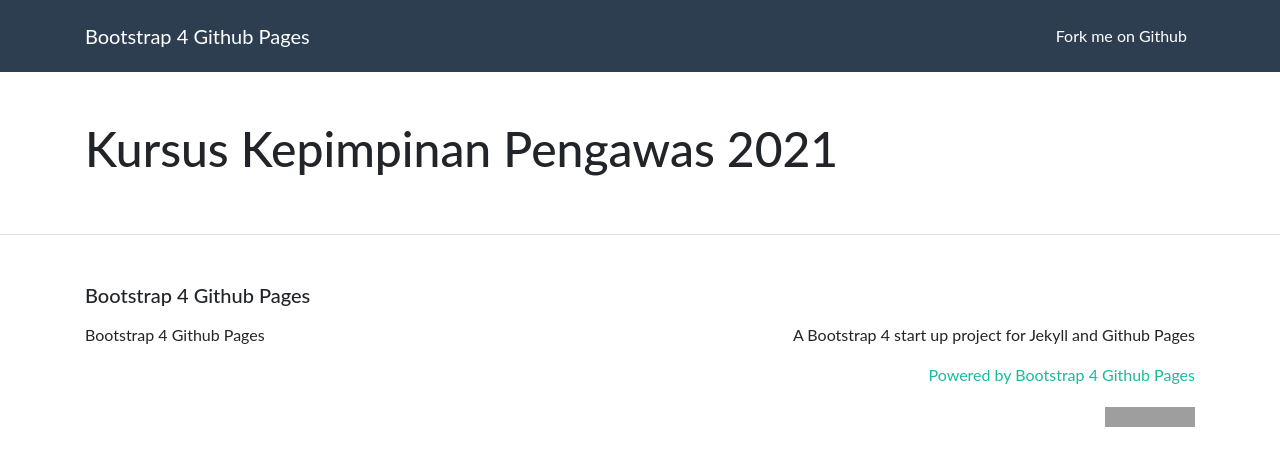
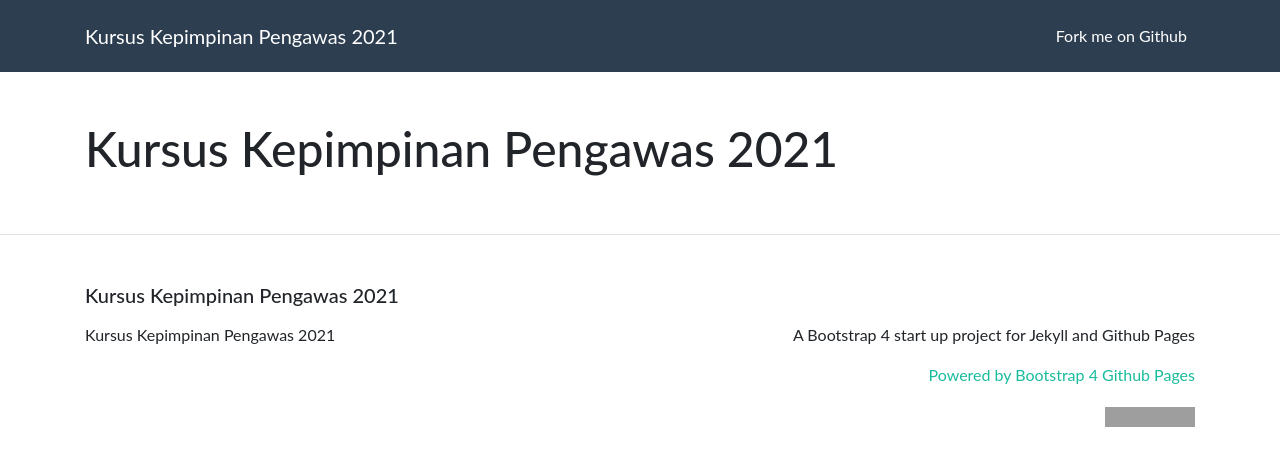
Before and after one commit to blurenciel/KPK2021, a Jekyll site: the page built from index.md, in a window 1280 px wide. Shown: the top 466 px of the page. Built offline with Jekyll 4.4.1, drawn with Linux system fonts in a browser that asks for light colours; grey boxes are pictures that could not be loaded.

Commit message:
Update _config.yml
change title, change repo url

```diff
--- a/_config.yml
+++ b/_config.yml
@@ -13,7 +13,7 @@
 # you will see them accessed via {{ site.title }}, {{ site.email }}, and so on.
 # You can create any custom variable you would like, and they will be accessible
 # in the templates via {{ site.myvariable }}.
-title: Bootstrap 4 Github Pages
+title: Kursus Kepimpinan Pengawas 2021
 email: ""
 description: >- # this means to ignore newlines until "baseurl:"
   A Bootstrap 4 start up project for Jekyll and Github Pages
@@ -22,7 +22,7 @@ description: >- # this means to ignore newlines until "baseurl:"
 #twitter_username: jekyllrb
 #github_username:  jekyll
 
-repository: "nicolas-van/bootstrap-4-github-pages"
+repository: "blurenciel/KPK2021"
 
 # Build settings
 plugins:
```
